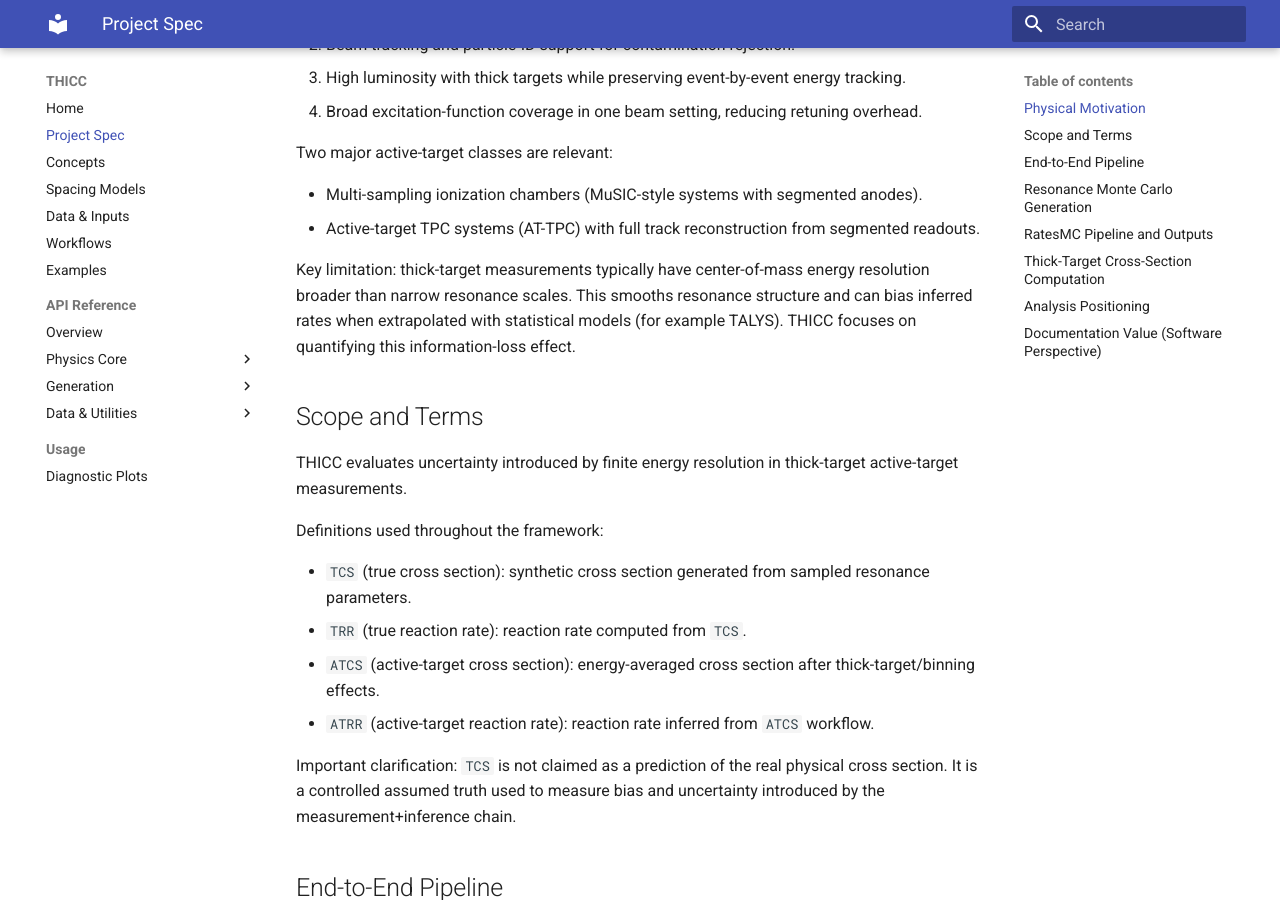
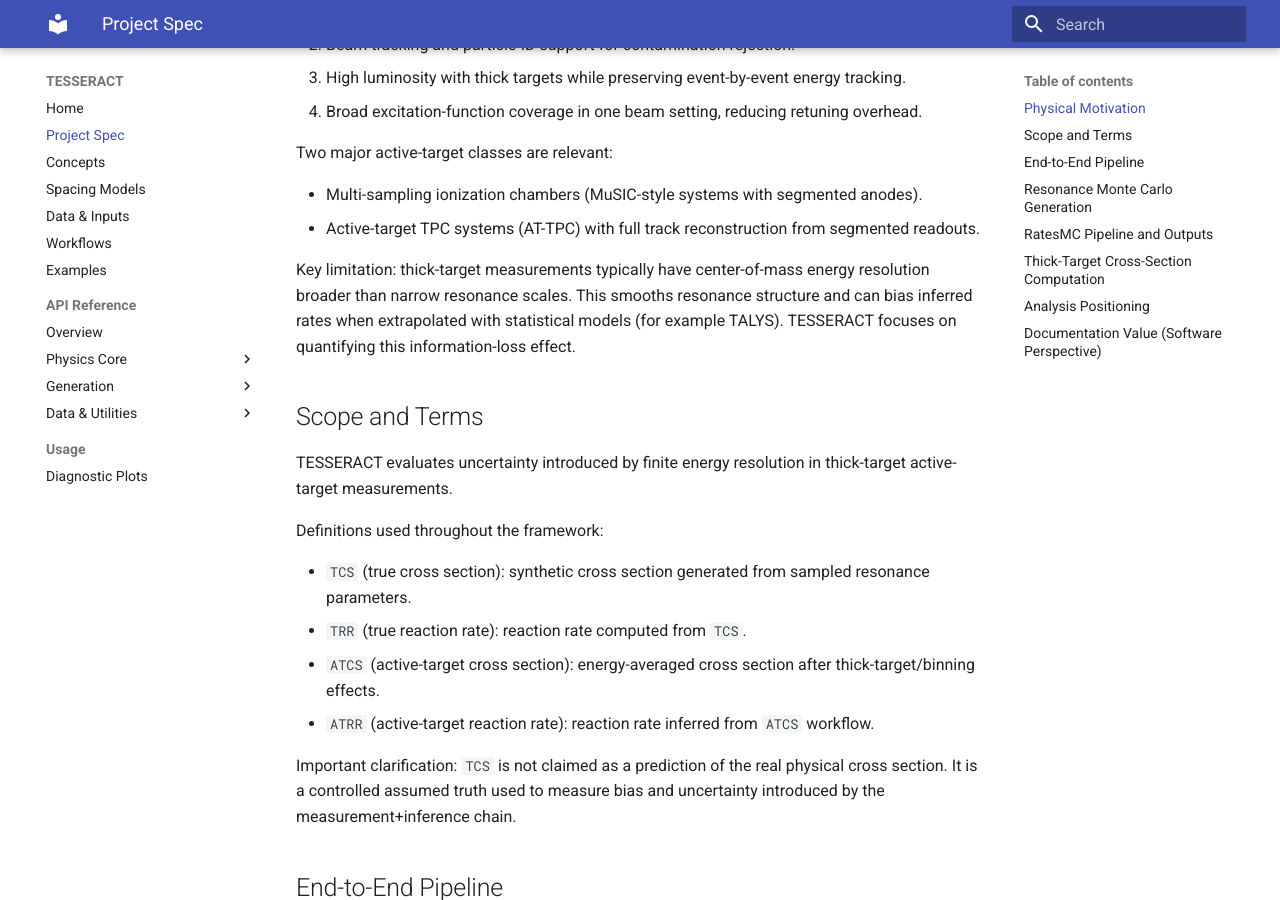
Before and after one commit to TAMU-Pangolins/TESSERACT, an MkDocs documentation site: the page built from docs/project-specification.md, in a window 1280 px wide and 900 px high, scrolled down 812 px. Built offline with MkDocs 1.6.1 and Material for MkDocs 9.7.7, drawn with Linux system fonts in a browser that asks for light colours; some of the changed text lies outside the part shown.

Commit message:
Rename project references to TESSERACT

```diff
--- a/calc_gamow_window_cdf.py
+++ b/calc_gamow_window_cdf.py
@@ -8,8 +8,8 @@ fractional contribution of each energy to the total reaction-rate integral.
 
 Usage:
     python calc_gamow_window_cdf.py \
-        --npz   /data/pagroup/pa02/THICC/outputs/talys_opt/RUN_0/talys_results_*.npz \
-        --xs    /data/pagroup/pa02/THICC/outputs/cross_sections/22Mg_ap_25Al_xs_unintegrated_parallel_run0.txt \
+        --npz   /data/pagroup/pa02/TESSERACT/outputs/talys_opt/RUN_0/talys_results_*.npz \
+        --xs    /data/pagroup/pa02/TESSERACT/outputs/cross_sections/22Mg_ap_25Al_xs_unintegrated_parallel_run0.txt \
         --t9    0.3 0.5 1.0 1.5 2.0 \
         --e-max 10.0
 """
--- a/docs/project-specification.md
+++ b/docs/project-specification.md
@@ -1,6 +1,6 @@
 # Project Specification and Physical Motivation
 
-This page captures the physics motivation, project scope, and implementation mapping for THICC.
+This page captures the physics motivation, project scope, and implementation mapping for TESSERACT.
 
 ## Physical Motivation
 
@@ -29,11 +29,11 @@ Two major active-target classes are relevant:
 - Multi-sampling ionization chambers (MuSIC-style systems with segmented anodes).
 - Active-target TPC systems (AT-TPC) with full track reconstruction from segmented readouts.
 
-Key limitation: thick-target measurements typically have center-of-mass energy resolution broader than narrow resonance scales. This smooths resonance structure and can bias inferred rates when extrapolated with statistical models (for example TALYS). THICC focuses on quantifying this information-loss effect.
+Key limitation: thick-target measurements typically have center-of-mass energy resolution broader than narrow resonance scales. This smooths resonance structure and can bias inferred rates when extrapolated with statistical models (for example TALYS). TESSERACT focuses on quantifying this information-loss effect.
 
 ## Scope and Terms
 
-THICC evaluates uncertainty introduced by finite energy resolution in thick-target active-target measurements.
+TESSERACT evaluates uncertainty introduced by finite energy resolution in thick-target active-target measurements.
 
 Definitions used throughout the framework:
 
@@ -123,11 +123,11 @@ with
 
 The framework supports three statistically analyzable rate outputs:
 
-- THICC internal model outputs.
+- TESSERACT internal model outputs.
 - RatesMC outputs generated from the same sampled resonance population.
 - TALYS-based external reference outputs.
 
-Because THICC and RatesMC share resonance-level structures, direct distribution-level comparison is possible when sufficient Monte Carlo samples are produced. TALYS is used as an external modeling benchmark.
+Because TESSERACT and RatesMC share resonance-level structures, direct distribution-level comparison is possible when sufficient Monte Carlo samples are produced. TALYS is used as an external modeling benchmark.
 
 ## Documentation Value (Software Perspective)
 
@@ -138,4 +138,4 @@ This content strengthens standard software documentation in six ways:
 3. It maps physics concepts to concrete modules/scripts, improving maintainability and onboarding.
 4. It documents pipeline boundaries and artifacts, which supports reproducibility and debugging.
 5. It states known limitations (resolution-induced information loss), guiding validation priorities.
-6. It clarifies cross-tool comparisons (THICC vs RatesMC vs TALYS), supporting test and review strategy.
+6. It clarifies cross-tool comparisons (TESSERACT vs RatesMC vs TALYS), supporting test and review strategy.
--- a/mkdocs.yml
+++ b/mkdocs.yml
@@ -1,4 +1,4 @@
-site_name: THICC
+site_name: TESSERACT
 site_description: Nuclear reaction rate tooling and utilities.
 site_url: ""
 repo_url: ""
--- a/plot_talys_results_new.py
+++ b/plot_talys_results_new.py
@@ -6,7 +6,7 @@ Plots the ratio of TALYS best-fit reaction rate to RatesMC rate (median +
 2-sigma band), across one or more bin widths overlaid on the same graph.
 
 All input/output paths are derived from the reaction elements and a base
-outputs directory, following the THICC layout:
+outputs directory, following the TESSERACT layout:
 
     {base_dir}/talys_opt/{target}_{projectile}{ejectile}_{residual}/binwidth_{bw}/talys_optimization.out
     {base_dir}/resonances/{target}_{projectile}{ejectile}_{residual}/{target}({projectile},{ejectile}){residual}/RUN_N/...
@@ -333,7 +333,7 @@ def main():
     parser.add_argument("--bin-width", nargs="*", default=None,
                          help="Bin width(s) to plot, e.g. 0.2 or 0.2 0.5. "
                               "Default: plot every bin width found for this reaction.")
-    parser.add_argument("--base-dir", default="/data/pagroup/pa02/THICC/outputs",
+    parser.add_argument("--base-dir", default="/data/pagroup/pa02/TESSERACT/outputs",
                          help="Root outputs directory containing talys_opt/, resonances/, and plots/")
     parser.add_argument("--output-dir", default=None,
                          help="Directory to save plots (default: {base-dir}/plots)")
--- a/talys_opt_with_unc.py
+++ b/talys_opt_with_unc.py
@@ -60,7 +60,7 @@ class OptParam:
 
 
 # ─────────────────────────────────────────────────────────────────────────────
-# tesseract.in parser  (standalone — no imports from the THICC package)
+# tesseract.in parser  (standalone — no imports from the TESSERACT package)
 # ─────────────────────────────────────────────────────────────────────────────
 def parse_tesseract_in(path: str) -> dict:
     """
```
Also changed, not shown: README.md (+6 -3 lines), docs/api/hfb_adapter.md (+1 -1 lines), docs/api/package.md (+2 -2 lines), docs/index.md (+2 -2 lines), docs/workflows.md (+1 -1 lines), 2 other files.
